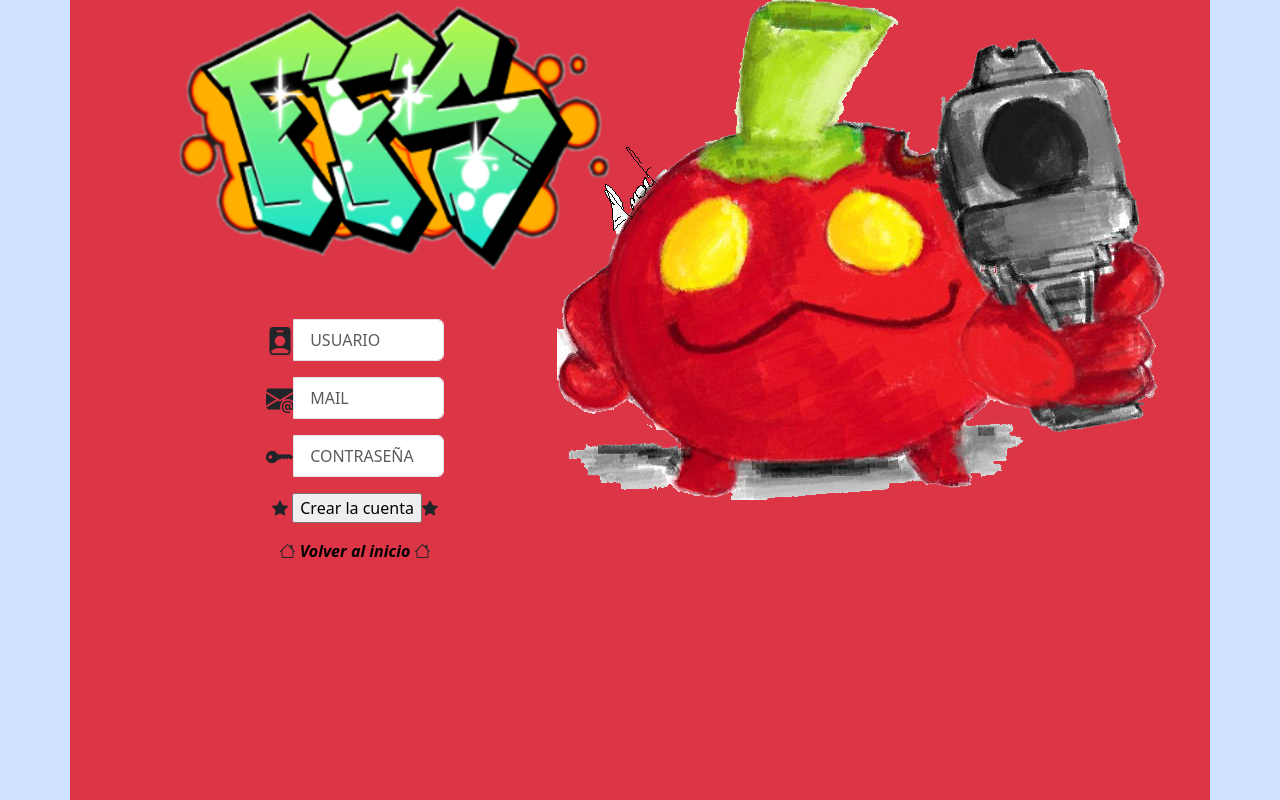
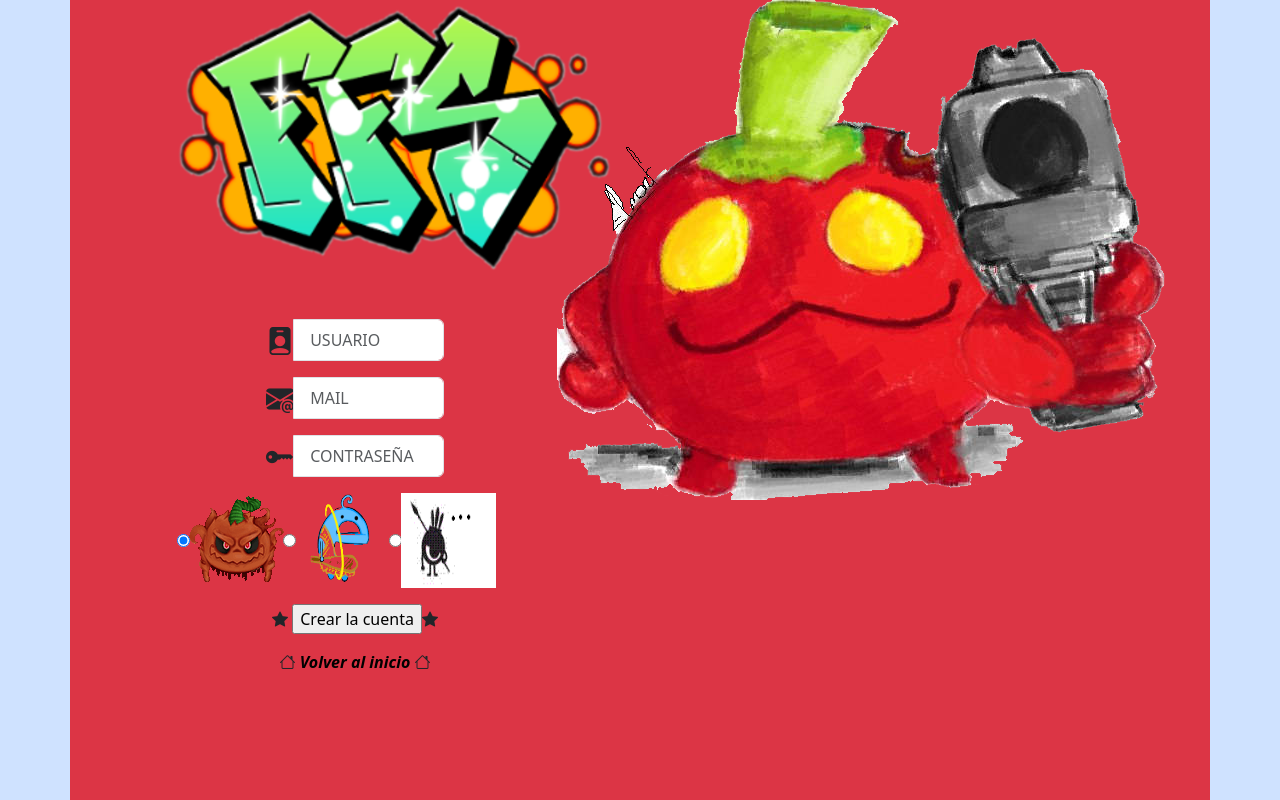
Before and after one commit to Elmontthefruit/forfunsake, a PHP site: page /registro.php in a window 1280 px wide. Run offline with PHP 8.4, Linux system fonts and the light colour scheme.

Commit message:
cambio1 en usuarios

```diff
--- a/css/estilo.css
+++ b/css/estilo.css
@@ -31,6 +31,13 @@ width: 100%;
 .tituloCancion{
     box-shadow: 0px 0px 5px 0px rgba(0,0,0,0.75);
 border-radius: 5px;}
+
+
+.imgPerfilUsuario
+{
+width: 95px;
+}
+
 
 /* Degradados */
 .degradado-azul1 {
--- a/registro.php
+++ b/registro.php
@@ -25,9 +25,9 @@
             return false;
         };
     }
-    function insertar($usuario,$pass,$mail){
+    function insertar($usuario,$pass,$mail,$img){
         // INSERT INTO `usuarios`(`nombreUsuario`, `passUsuario`, `imagenUsuario`, `mail`) VALUES ('[value-1]','[value-2]','[value-3]','[value-4]')
-        $insertarS="INSERT INTO `usuarios`(`nombreUsuario`, `passUsuario`, `imagenUsuario`, `mail`) VALUES ('".$usuario."','".$pass."','0','".$mail."')";
+        $insertarS="INSERT INTO `usuarios`(`nombreUsuario`, `passUsuario`, `imagenUsuario`, `mail`) VALUES ('".$usuario."','".$pass."','$img','".$mail."')";
         return  $insertarS;
         //Ahora hay que hacer comprobaciones en la base de datos. Dios me asista
     }
@@ -62,6 +62,13 @@
                                     <input type="text" class="form-control" name="contraseña" placeholder=" CONTRASEÑA" aria-label="passwd"
                                         aria-describedby="basic-addon1">
                                 </div>
+                                <div class="input-group mb-3 m-auto fs-3">
+                                <input type="radio" checked="checked" id="pfp" name="pfp" value=0> <img class="imgPerfilUsuario" src="img/0.gif" alt="">
+                                <input type="radio" id="pfp" name="pfp" value=1> <img class="imgPerfilUsuario" src="img/1.gif" alt="">
+                                <input type="radio" id="pfp" name="pfp" value=2> <img class="imgPerfilUsuario" src="img/2.gif" alt=""><br>
+
+
+                                </div>
                                 <p class="text-center"><i class="bi bi-star-fill "></i> <input type="submit" value="Crear la cuenta"><i class="bi bi-star-fill "></i></p>
                             </form>
                         </div>
@@ -78,6 +85,7 @@
                             $nomLog = $_REQUEST["usuario"];
                             $conLog = $_REQUEST["contraseña"];
                             $mailLog = $_REQUEST["mail"];
+                            $imgPerf = $_REQUEST["pfp"];
                             //debúuu
                             // echo (" Mail->" . $mailLog . " <br>");
                             // echo (" usuario->" . $nomLog . " <br>");
@@ -95,7 +103,8 @@
                             if ( ! $rowsMail and  ! $rowsUser) {
                                 echo("El correo no existe");
                                 echo("El user no existe");
-                                $añadeUser= insertar($nomLog,$conLog,$mailLog);
+                                echo("la imagen es la ". $imgPerf);
+                                $añadeUser= insertar($nomLog,$conLog,$mailLog,$imgPerf);
                                 $sql= $conexion->query($añadeUser);
                             }
 
```
Also changed, not shown: menuPrincipal.php (+13 -0 lines), 4 other files.
